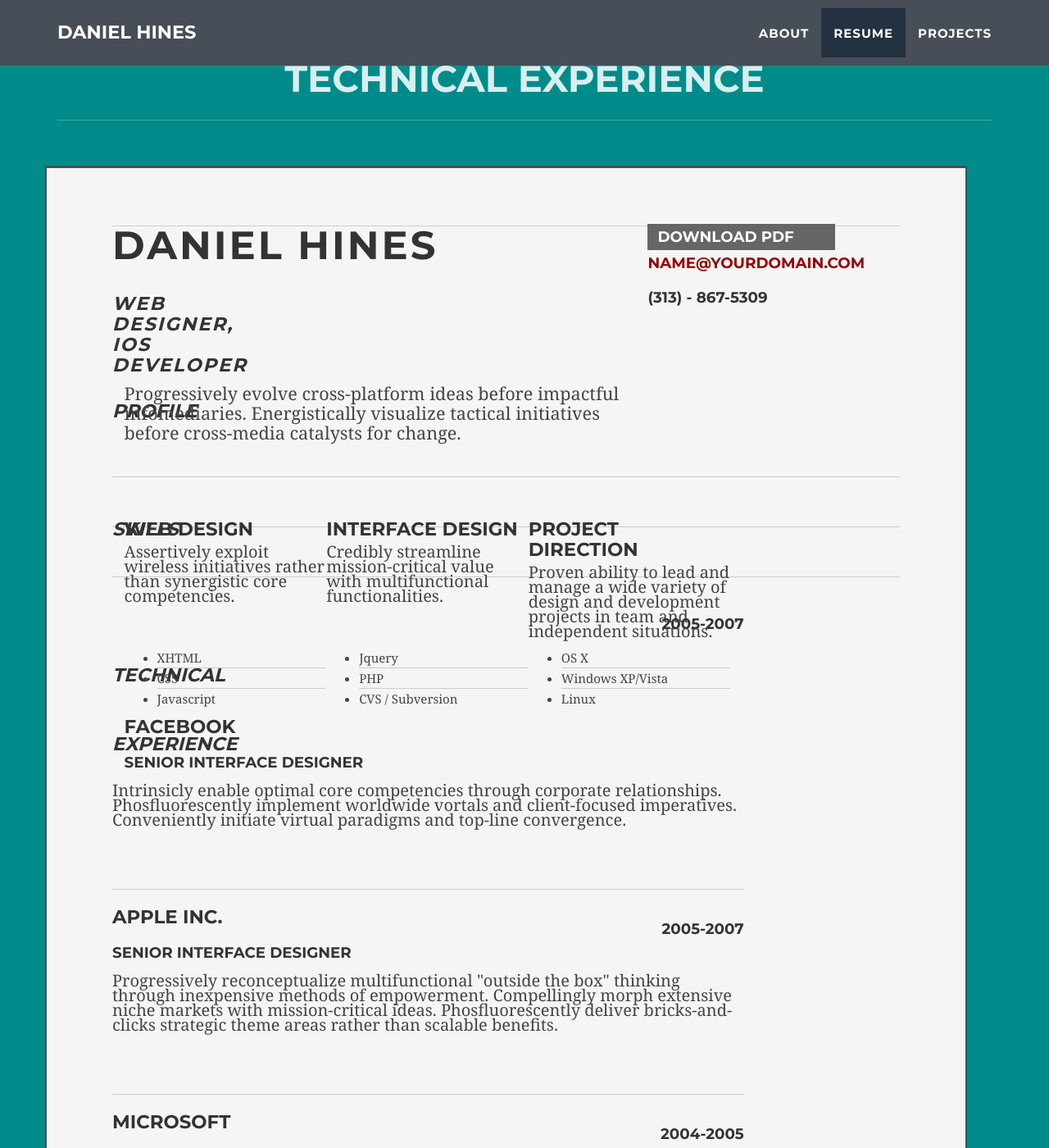
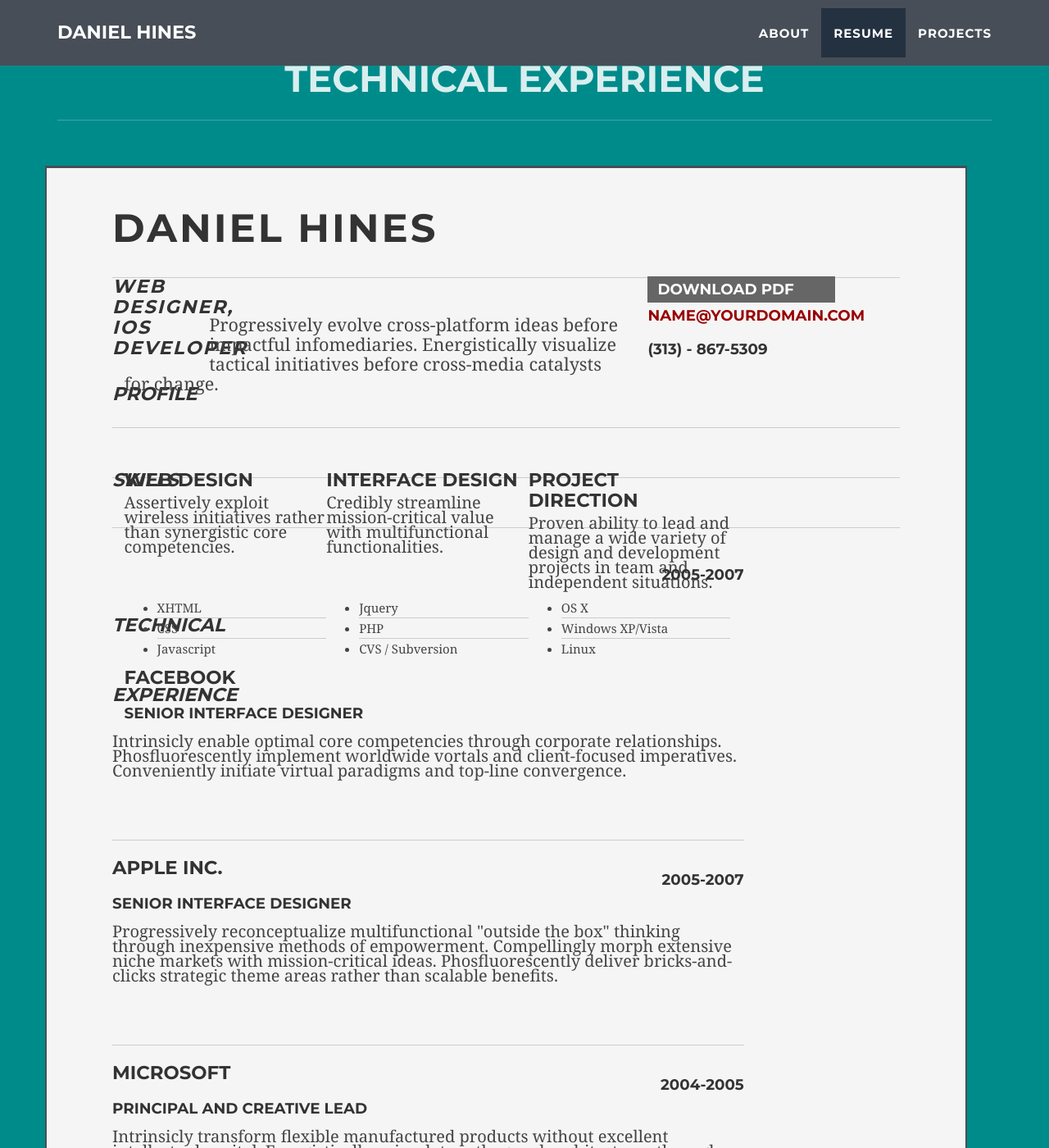
Before and after one commit to danielchines/danielchines.github.io, a Jekyll site: the page built from index.html, in a window 1280 px wide and 1400 px high, scrolled down 1725 px. Shown: the whole window at 82% size. Built offline with Jekyll 4.4.1, drawn with Linux system fonts in a browser that asks for light colours.

Commit message:
Update resume.css

```diff
--- a/_includes/css/resume.css
+++ b/_includes/css/resume.css
@@ -11,7 +11,7 @@ body { font-family: Georgia; color: #444; }
 /* //-- header, body, footer -- */
 #hd { margin: 2.5em 0 3em 0; padding-bottom: 1.5em; border-bottom: 1px solid #ccc }
 #hd h2 { text-transform: uppercase; letter-spacing: 2px; }
-#hd .yui-gc div.first { margin-left: 0; width: 66%; float: left; }
+#hd .yui-gc div.name { margin-left: 0; width: 66%; float: left; }
 #hd .yui-gc div.contact { margin-left: 1.99%; width: 32%; float: right; }
 #hd .contact-info { margin-top: 7px; }
 #bd, #ft { margin-bottom: 2em; }
```
